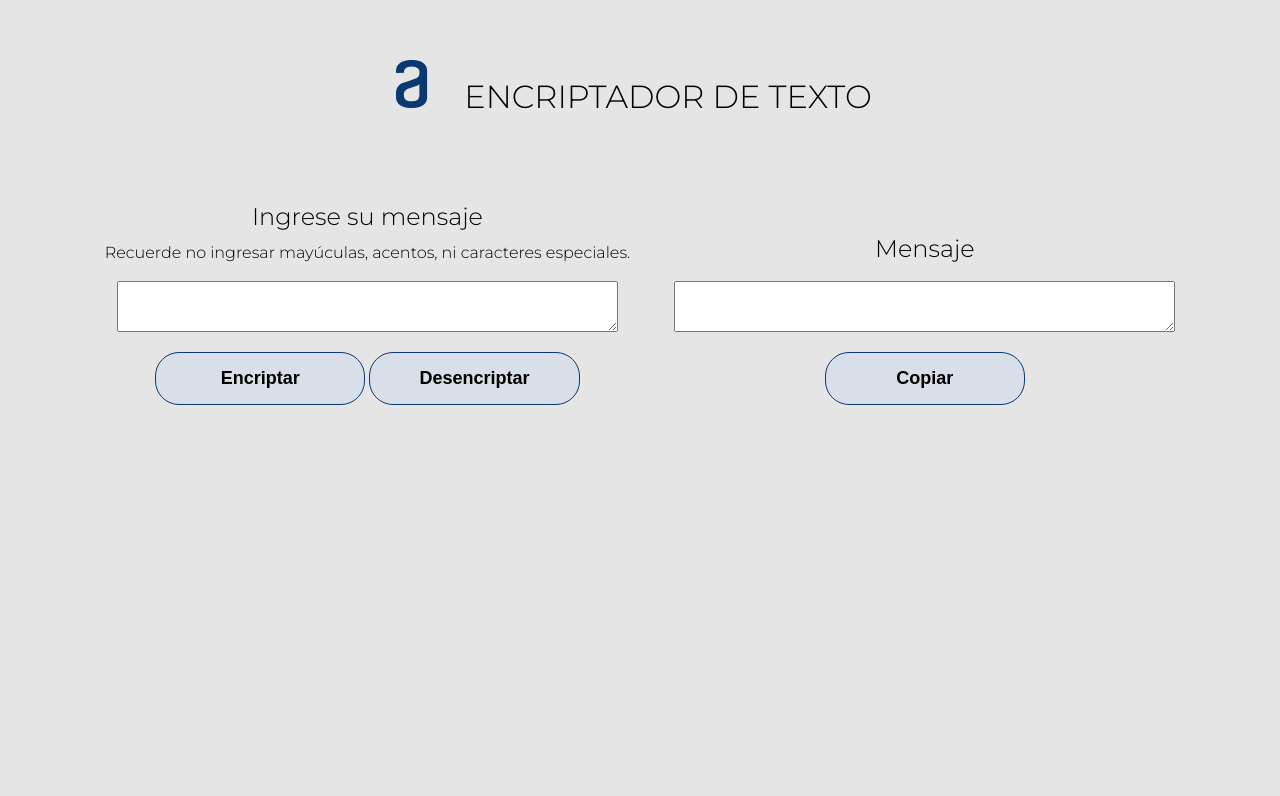
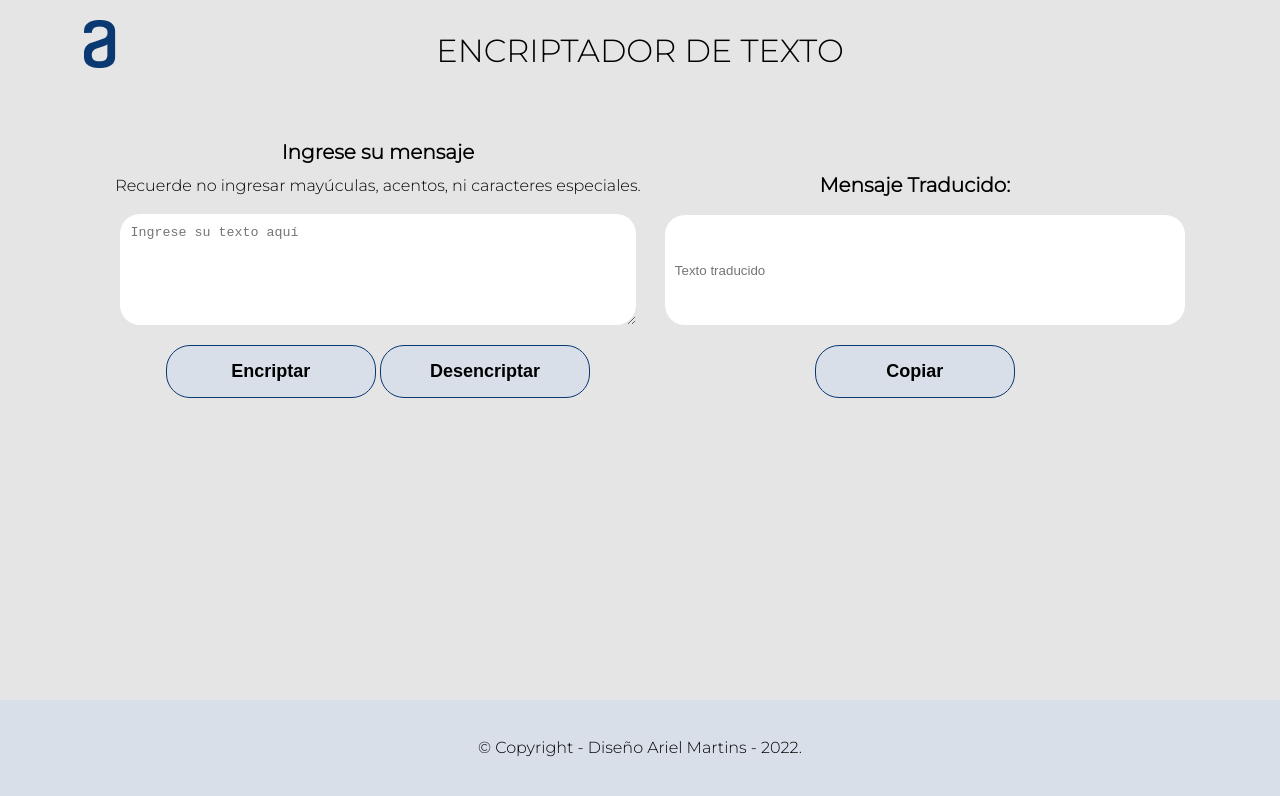
Before and after one commit to arielleon305/encriptador_de_texto.io, a plain HTML site: page index.html in a window 1280 px wide. Both pictures are taken after a click on the button "Encriptar". Drawn offline with Linux system fonts and the light colour scheme.

Commit message:
ajuste final.
Se completa funciones.
Se diseña footer.
Se ajustan funciones.

```diff
--- a/css/style.css
+++ b/css/style.css
@@ -7,43 +7,54 @@ body{
     width: 940px;
     margin: 0 auto;
     text-align: center;
+    font-size: 2em;
 }
 
 .logo{
-    margin: 60px 0 0 20px;
-    display: inline-block;
+    position: absolute;
+    left: 84px;
+    right: 0%;
+    top: 20px;
+    bottom: 0%;
 }
 
 .titulo{
     display: inline-block;
-    margin: 30px auto;
-    padding: 1em;
-    font-size: 2em;
+    margin: 35px auto;
+    padding: 0;
+
 }
 
-main{
+.principal{
     text-align: center;
+    vertical-align: center;
+    margin: 20px auto;
 }
 
 .cajas{
     display: inline-block;
     margin: 0 auto;
-    padding: 20px 20px;
+    padding: 10px 10px;
     text-align: center;
 }
 
 .cajas h1{
-    font-size: x-large;
+    font-size: 20px;
     margin: 10px auto;
+    font-weight: bold;
 }
 
 .cajas p{
     margin: 1em auto;
 }
 
-form textarea{
+form textarea, #traducido{
     display: block;
     margin: 20px auto;
+    border: 0;
+    border-radius: 20px;
+    padding: 2%;
+    border: #def;
 }
 
 .boton{
@@ -69,11 +80,24 @@ form textarea{
     cursor: pointer;
 }
 
+.caja-traducido {
+    border: none;
+    width: 500px;
+    height: 90px;
+    margin: 0 0 15px;
 
-/*.logo{
+}
+
+footer{
+    background-color: #D8DFE8;
+    height: 100px;
+    bottom: 0;
     position: absolute;
-    left: 84px;
-    right: 0%;
-    top: 40px;
-    bottom: 0%;
+    width: 100%;
 }
+
+footer p{
+    text-align: center;
+    vertical-align: middle;
+    padding: 40px;
+}
--- a/index.html
+++ b/index.html
@@ -23,27 +23,28 @@
         </header>
 
         <main>
+            <section class="principal">
                 <div class="cajas">
                     <h1>Ingrese su mensaje</h1>
                     <p>Recuerde no ingresar mayúculas, acentos, ni caracteres especiales.</p>
                     <form id="ingresar-texto">
-                    <textarea name="" id="mensaje" cols="60" rows="3" class="caja-texto" required></textarea>
+                        <textarea name="" id="mensaje" cols="60" rows="6" class="caja-texto" placeholder="Ingrese su texto aquí" required></textarea>
                         <input type="button" id="encriptar" value="Encriptar" class="boton">
                         <input type="button" id="desencriptar" value="Desencriptar" class="boton">
                     </form>
                 </div>
                 <div class="cajas">
-                <h1>Mensaje</h1>
-                <p> </p>
-                <form id="texto-ingresado">
-                    <textarea name="" id="mensaje-traducido" cols="60" rows="3" class="caja-traducido" required></textarea>
+                    <h1>Mensaje Traducido:</h1>
+                    <div id="texto-traducido">
+                        <input class="caja-traducido" type="text" id="traducido" readonly="readonly" placeholder="Texto traducido"></input>
                         <input type="button" value="Copiar" id="copiar" class="boton">
-                </form>
                     </div>
+                </div>
+            </section>
         </main>
         <script src="js/main.js"></script>
 
         <footer>
-
+            <p class="copyright">&copy  Copyright - Diseño Ariel Martins - 2022.</p>
         </footer>
     </body>
--- a/js/main.js
+++ b/js/main.js
@@ -5,38 +5,87 @@
 //La letra "u" es convertida para "ufat"
 
 var botonEncriptar = document.querySelector("#encriptar");
-
 botonEncriptar.addEventListener("click",function(event){
     event.preventDefault();
     var textoEncriptado = encriptarTexto(leerTextoArea());
     escribirTexto(textoEncriptado);
+    alert("Su texto ha sido encriptado");
 });
 
 var botonDesencriptar = document.querySelector("#desencriptar");
 botonDesencriptar.addEventListener("click",function(event){
     event.preventDefault();
-    alert("se presiono el boton desencriptar");
+    var textoDesencriptado = desencriptarTexto(leerTextoArea());
+    escribirTexto(textoDesencriptado);
+    alert("Su texto ha sido desencriptado");
 });
 
 var botonCopiar = document.querySelector("#copiar");
 botonCopiar.addEventListener("click",function(event){
     event.preventDefault();
-    alert("se presiono el boton copiar");
+    copiarTexto();
+    alert("El texto traducido ha sido copiado al portapapeles");
 });
 
-//copiar texto del textarea:
 
+//Lee texto del input textarea:
 function leerTextoArea(){
-    var copiarTexto = document.querySelector("#mensaje");
-    return (copiarTexto.value);
+    var textoLeido = document.querySelector("#mensaje");
+    return textoLeido.value;
 }
 
-function encriptarTexto(){
-    var texto = leerTextoArea();
-
-
+//escribe el texto en el input text:
+function escribirTexto(texto){
+    document.querySelector("#traducido").value = "";
+    document.querySelector("#traducido").value = texto;
 }
 
-function escribirTexto(){
+function copiarTexto (){
+    var contenido = document.getElementById("traducido");
+    contenido.select();
+    document.execCommand('copy');
+}
 
+function encriptarTexto(texto){
+    var textoNormal = texto.split(''); //split permite convertir en array un string
+    for (i = 0; i < textoNormal.length; i++) {
+        if (textoNormal[i] == "e") {
+            textoNormal.splice(i, 1, ("enter"));      //splice elemina elemento y reemplaza por el indicado
+        }
+        else if (textoNormal[i] == "i") {
+            textoNormal.splice(i, 1, ("imes"));
+        }
+        else if (textoNormal[i] == "a") {
+            textoNormal.splice(i, 1, ("ai"));
+        }
+        else if (textoNormal[i] == "o") {
+            textoNormal.splice(i, 1, ("ober"));
+        }
+        else if (textoNormal[i] == "u") {
+            textoNormal.splice(i, 1, ("ufat"));
+        }
+    }
+    return textoNormal.join('');
 }
+
+function desencriptarTexto(texto){
+    var text = texto.split(''); //split permite convertir en array un string
+    for (i = 0; i < text.length; i++) {
+        if ((text[i]+text[i+1]+text[i+2]+text[i+3]+text[i+4]) == "enter") {
+            text.splice(i, 5, ("e"));      //splice elemina elemento y reemplaza por el indicado
+        }
+        else if ((text[i]+text[i+1]+text[i+2]+text[i+3]) == "imes") {
+            text.splice(i, 4, ("i"));
+        }
+        else if ((text[i]+text[i+1]) == "ai") {
+            text.splice(i, 2, ("a"));
+        }
+        else if ((text[i]+text[i+1]+text[i+2]+text[i+3]) == "ober") {
+            text.splice(i, 4, ("o"));
+        }
+        else if ((text[i]+text[i+1]+text[i+2]+text[i+3]) == "ufat") {
+            text.splice(i, 4, ("u"));
+        }
+    }
+    return text.join('');
+}
```
Lines whose indentation alone changed are shown as unchanged.
